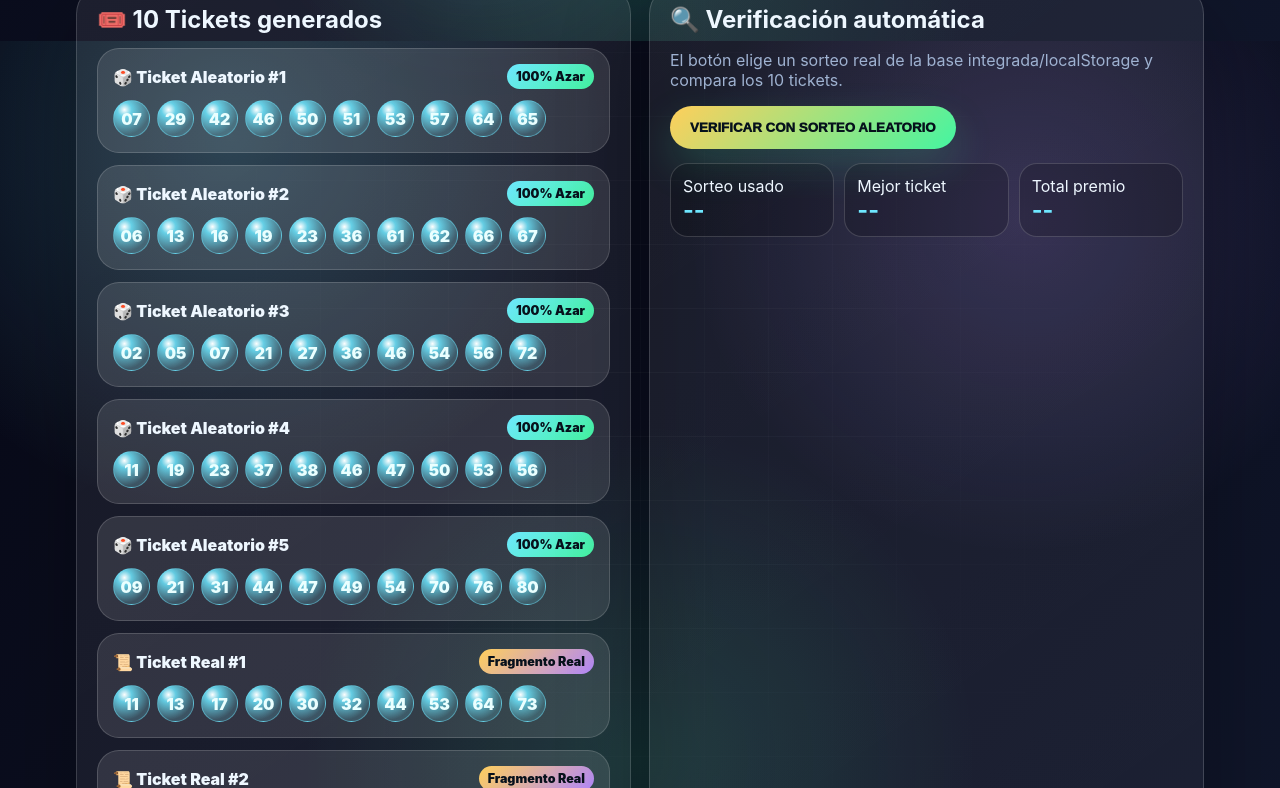
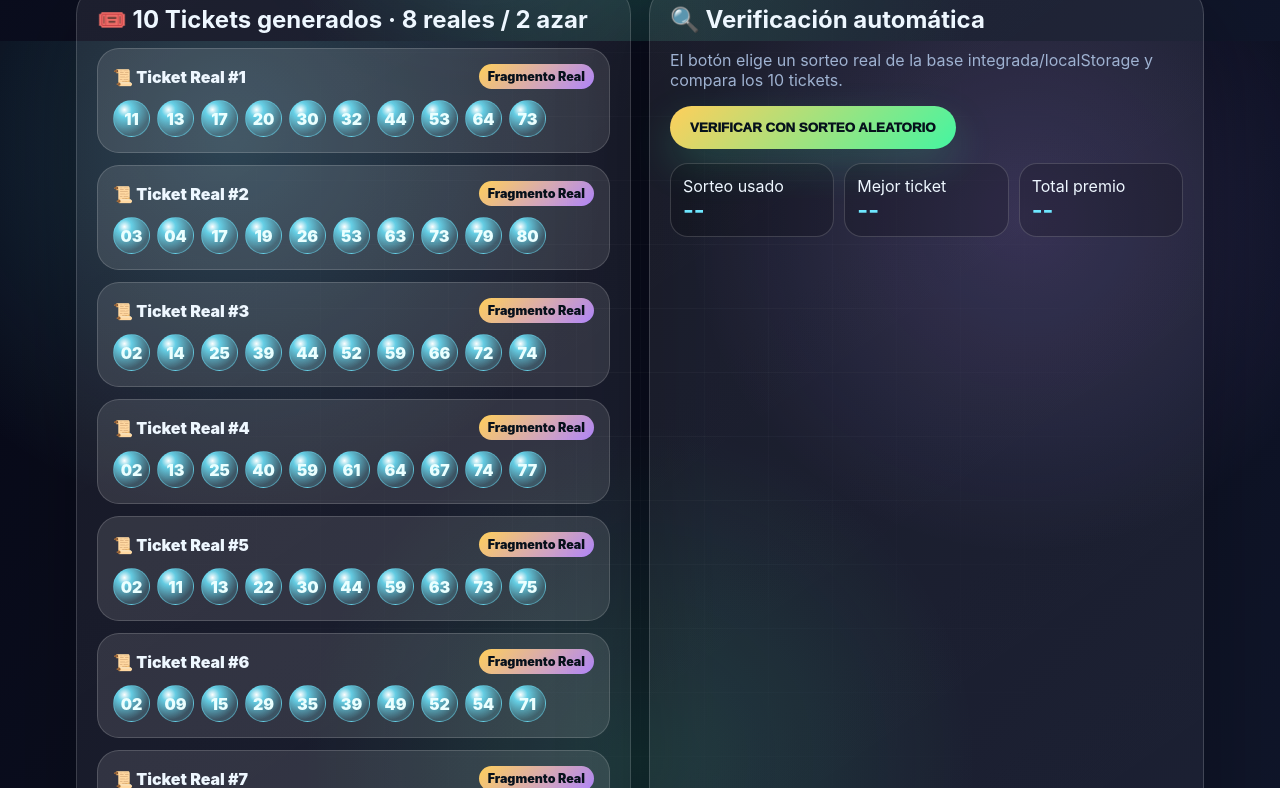
Before and after one commit to abaezjorge-maker/GenKin, a plain HTML site: page index.html in a window 1280 px wide. Both pictures are taken after a click on the button "INICIAR". Shown: the part 759-1547 px from the top of the page. Drawn offline with Linux system fonts and the light colour scheme.

Commit message:
Update index.html

```diff
--- a/index.html
+++ b/index.html
@@ -27,7 +27,7 @@ body:before{content:"";position:fixed;inset:0;background:linear-gradient(rgba(25
   <section class="hero">
     <div>
       <h1>ATAQUE<br>DUAL</h1>
-      <p class="sub">5 tickets 100% aleatorios + 5 tickets formados desde sorteos reales guardados. Sin ruido. Sin paneles pesados. Solo iniciar y verificar contra un sorteo real elegido al azar por el sistema.</p>
+      <p class="sub">8 tickets formados desde sorteos reales guardados + 2 tickets 100% aleatorios. Sin ruido. Sin paneles pesados. Solo iniciar y verificar contra un sorteo real elegido al azar por el sistema.</p>
       <div class="orb"><div class="ring"></div><button class="start" id="startBtn">INICIAR</button></div>
     </div>
   </section>
@@ -35,7 +35,7 @@ body:before{content:"";position:fixed;inset:0;background:linear-gradient(rgba(25
   <section class="panel" id="panel">
     <div class="grid">
       <div class="card">
-        <h2>🎟️ 10 Tickets generados</h2>
+        <h2>🎟️ 10 Tickets generados · 8 reales / 2 azar</h2>
         <div id="tickets" class="tickets"><p class="muted">Pulsa INICIAR.</p></div>
       </div>
       <div class="card">
@@ -118,8 +118,8 @@ function randomTicket(){const s=new Set();while(s.size<10)s.add(randInt(1,80));r
 function sample(arr,k){const a=[...arr], out=[];while(out.length<k&&a.length){out.push(a.splice(randInt(0,a.length-1),1)[0])}return out.sort((x,y)=>x-y)}
 function realFragmentTicket(){const d=draws[randInt(0,draws.length-1)]||randomTicket();return sample(d,10)}
 function money(n){return 'RD$'+Number(n||0).toLocaleString('en-US')}
-function renderTickets(){ $('tickets').innerHTML=tickets.map((t,i)=>`<div class="ticket"><div class="ticketTitle"><span>${i<5?'🎲 Ticket Aleatorio #'+(i+1):'📜 Ticket Real #'+(i-4)}</span><span class="tag ${i>=5?'real':''}">${i<5?'100% Azar':'Fragmento Real'}</span></div><div class="balls">${t.map(n=>`<span class="ball">${pad(n)}</span>`).join('')}</div></div>`).join('') }
-function iniciar(){tickets=[];for(let i=0;i<5;i++)tickets.push(randomTicket());for(let i=0;i<5;i++)tickets.push(realFragmentTicket());$('panel').classList.add('show');renderTickets();$('verify').innerHTML='';$('drawUsed').textContent='--';$('bestHit').textContent='--';$('totalPrize').textContent='--';setTimeout(()=>$('panel').scrollIntoView({behavior:'smooth'}),260)}
+function renderTickets(){ $('tickets').innerHTML=tickets.map((t,i)=>`<div class="ticket"><div class="ticketTitle"><span>${i<8?'📜 Ticket Real #'+(i+1):'🎲 Ticket Aleatorio #'+(i-7)}</span><span class="tag ${i<8?'real':''}">${i<8?'Fragmento Real':'100% Azar'}</span></div><div class="balls">${t.map(n=>`<span class="ball">${pad(n)}</span>`).join('')}</div></div>`).join('') }
+function iniciar(){tickets=[];for(let i=0;i<8;i++)tickets.push(realFragmentTicket());for(let i=0;i<2;i++)tickets.push(randomTicket());$('panel').classList.add('show');renderTickets();$('verify').innerHTML='';$('drawUsed').textContent='--';$('bestHit').textContent='--';$('totalPrize').textContent='--';setTimeout(()=>$('panel').scrollIntoView({behavior:'smooth'}),260)}
 function verifyRandom(){if(!tickets.length){iniciar()}const idx=randInt(0,draws.length-1), real=draws[idx];let total=0,best=0,bestI=0;let html=`<div class="resultLine"><b>Sorteo real elegido #${idx+1}</b><div class="balls">${real.map(n=>`<span class="ball">${pad(n)}</span>`).join('')}</div></div>`;
 tickets.forEach((t,i)=>{const hits=t.filter(n=>real.includes(n));const prize=PRIZES[hits.length]||0;total+=prize;if(hits.length>best){best=hits.length;bestI=i+1}html+=`<div class="ticket resultLine"><div class="ticketTitle"><span>Ticket #${i+1} — ${hits.length} aciertos</span><span class="${prize?'win':'lose'}">${money(prize)}</span></div><div class="balls">${t.map(n=>`<span class="ball ${real.includes(n)?'hit':''}">${pad(n)}</span>`).join('')}</div></div>`});
 $('drawUsed').textContent='#'+(idx+1);$('bestHit').textContent=best+' aciertos';$('totalPrize').textContent=money(total);$('verify').innerHTML=html;}
```
